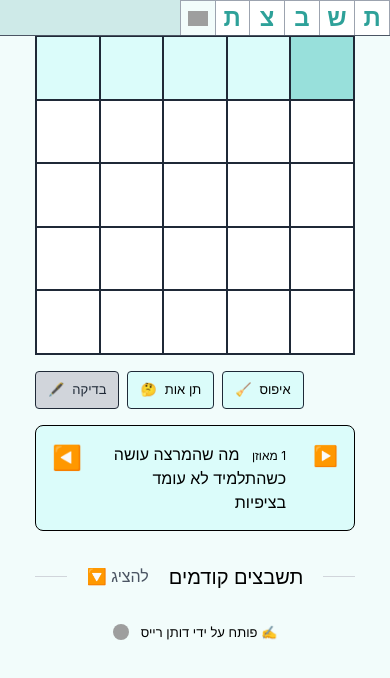
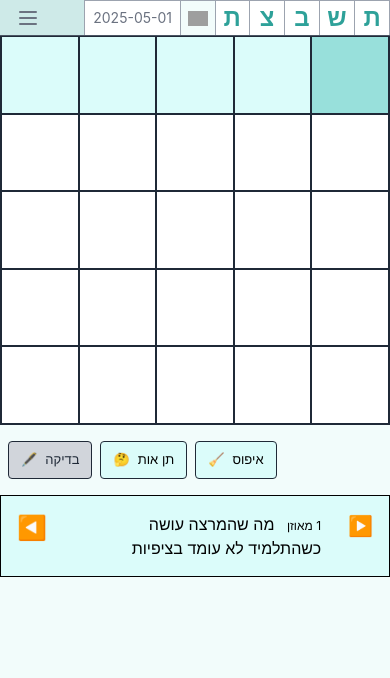
Before and after one commit to dotanrs/tashbezet, a React (Create React App) app: page / in a window 390 px wide. Both pictures are taken after a click on the button "להתחיל ✍️". Shown: the top 678 px of the page. Built offline with nearby package versions, Linux system fonts and the light colour scheme; grey boxes are pictures that could not be loaded.

Commit message:
Extract prev-puzzles to page, max width on small screen

```diff
--- a/package.json
+++ b/package.json
@@ -8,6 +8,7 @@
     "@types/react": "^18.2.0",
     "@types/react-dom": "^18.2.0",
     "gh-pages": "^6.3.0",
+    "lucide-react": "^0.511.0",
     "react": "^18.2.0",
     "react-confetti": "^6.4.0",
     "react-dom": "^18.2.0",
--- a/src/components/PreviousPuzzles.tsx
+++ b/src/components/PreviousPuzzles.tsx
@@ -6,11 +6,9 @@ import { puzzles } from '../crosswords';
 interface PreviousPuzzlesProps {
   currentPuzzleId: PuzzleId | null;
   onPuzzleChange: (puzzleId: PuzzleId) => void;
-  shown: boolean;
-  setShown: (shown: boolean) => void;
 }
 
-const PreviousPuzzles: React.FC<PreviousPuzzlesProps> = ({ currentPuzzleId, onPuzzleChange, shown, setShown }) => {
+const PreviousPuzzles: React.FC<PreviousPuzzlesProps> = ({ currentPuzzleId, onPuzzleChange }) => {
   const puzzleIds = Object.keys(puzzles) as PuzzleId[];
 
   const getPuzzleStatus = (puzzleId: PuzzleId) => {
@@ -20,16 +18,21 @@ const PreviousPuzzles: React.FC<PreviousPuzzlesProps> = ({ currentPuzzleId, onPu
   };
 
   return (
-    <div className="mt-8 w-full" style={{fontFamily: "'Rubik', sans-serif"}}>
+    <div className="mt-20 w-full" style={{fontFamily: "'Rubik', sans-serif"}}>
+      <h1 className='text-xl text-gray-700 text-center mb-8'>תשבצת - תשבץ קטן אחד בשבוע</h1>
+      <div className="mt-8 mb-10 flex gap-3 text-[13px] justify-center">
+        <div className="flex items-center gap-10">
+          <a href="https://www.linkedin.com/in/dotanreis/" className="underline">
+            <img src="https://dotanrs.github.io/tashbezet/linkedin.jpg" alt='Linkedin icon' className="w-4 h-4 rounded-full" />
+          </a>
+        </div>
+        <div className="items-center gap-10">פותח על ידי דותן רייס ✍</div>
+      </div>
       <div className="flex flex-row justify-between space-x-5 items-center mb-4">
         <div className="h-[1px] bg-gray-300 flex-auto"></div>
-        <div onClick={() => setShown(!shown)} className={`text-center text-gray-600 cursor-pointer`}>
-          {shown ? '🔼 להסתיר' : '🔽 להציג'}
-        </div>
         <div className="text-xl w-18 text-center">תשבצים קודמים</div>
         <div className="h-[1px] bg-gray-300 flex-auto"></div>
       </div>
-      {shown && (
       <div className="grid grid-cols-2 justify-center gap-2 flex-wrap mb-4" style={{ direction: 'rtl' }}>
       {puzzleIds.map((puzzleId) => {
         const status = getPuzzleStatus(puzzleId);
@@ -54,7 +57,6 @@ const PreviousPuzzles: React.FC<PreviousPuzzlesProps> = ({ currentPuzzleId, onPu
         );
       })}
       </div>
-      )}
     </div>
   );
 };
--- a/src/components/Puzzle.tsx
+++ b/src/components/Puzzle.tsx
@@ -598,7 +598,7 @@ const Puzzle: React.FC<PuzzlesProps> = ({ currentConfig, currentPuzzleId, setCur
     }, []);
 
   return currentConfig && <>
-  <div id="whole-crossword" className="sm:w-full w-[calc(100vw-70px)] sm:pt-10 pt-[35px] max-w-[500px]">
+  <div id="whole-crossword" className="sm:w-full w-[100%] sm:pt-10 pt-[35px] max-w-[500px]">
     <div id="main-content" style={isMobile ? { minHeight: `calc(100vh - ${bottomPadding}px - 15px)` } : undefined}>
       <div id="crossword-and-buttons" className="flex space-x-5 flex-row justify-between items-start mt-0 mb-3">
         <CrosswordGrid
@@ -614,7 +614,7 @@ const Puzzle: React.FC<PuzzlesProps> = ({ currentConfig, currentPuzzleId, setCur
       </div>
       {/* Status message */}
       {message && (
-        <div className="p-2 w-auto px-4 rounded text-[13px] bg-[#2ea199] text-white relative overflow-hidden" style={{ direction: 'rtl' }}>
+        <div className="p-2 w-auto mx-2 rounded text-[13px] bg-[#2ea199] text-white relative overflow-hidden" style={{ direction: 'rtl' }}>
           <div className="absolute inset-0 translate-x-full animate-shimmer bg-gradient-to-r from-transparent via-white/30 to-transparent" />
           <span className="relative">{message}</span>
         </div>
@@ -622,7 +622,7 @@ const Puzzle: React.FC<PuzzlesProps> = ({ currentConfig, currentPuzzleId, setCur
 
       {
         currentVisibleHint() && (
-          <div className="mt-1 p-2 w-auto px-4 border-[0.5px] border-gray-600 rounded text-[13px] bg-[#d1f7eb] text-black relative overflow-hidden" style={{ direction: 'rtl' }}>
+          <div className="mt-1 p-2 w-auto px-4 border-[0.5px] border-gray-600 sm:rounded text-[13px] bg-[#d1f7eb] text-black relative overflow-hidden" style={{ direction: 'rtl' }}>
             <div className="absolute" />
             <span className="relative whitespace-pre-wrap">{currentVisibleHint()}</span>
           </div>
@@ -630,7 +630,7 @@ const Puzzle: React.FC<PuzzlesProps> = ({ currentConfig, currentPuzzleId, setCur
       }
 
       {/* Buttons section */}
-      <div id="sidebar-container" className={`text-center flex mt-4 flex-row gap-2 text-[13px] w-[100px] p-x-4 pb-4`}>
+      <div id="sidebar-container" className={`text-center flex mt-4 flex-row gap-2 text-[13px] w-[100px] px-2 pb-4`}>
         <Sidebar
           onMarkPuzzle={markPuzzle}
           onHint={handleHint}
@@ -642,7 +642,7 @@ const Puzzle: React.FC<PuzzlesProps> = ({ currentConfig, currentPuzzleId, setCur
 
       {/* Clues display */}
       <div id="clues-and-keyboard" ref={cluesKeyboardRef} className={`${cluesKeyboardLocation(isMobile)} whitespace-pre-wrap`}>
-        <div className={`min-h-[82px] max-w-[100%] bg-[#dbfcfa] border-[0.5px] border-black ${isMobile ? '' : 'rounded-lg'}`}>
+        <div className={`min-h-[82px] max-w-[100%] bg-[#dbfcfa] border-[0.5px] border-black ${isMobile ? '' : 'sm:rounded-lg'}`}>
         <div className="p-4 w-full direction-rtl text-right flex gap-[15px] justify-between" style={{ direction: 'rtl' }}>
           <div className="flex-none cursor-pointer select-none text-xl"
           onClick={() => moveToNextDefinition(true)}>
--- a/src/crossword-puzzle.tsx
+++ b/src/crossword-puzzle.tsx
@@ -5,10 +5,10 @@ import { puzzles, PuzzleId } from './crosswords';
 import PreviousPuzzles from './components/PreviousPuzzles';
 import useIsMobile from './hooks/useIsMobile';
 import Puzzle from './components/Puzzle';
+import { Menu, X } from 'lucide-react';
 
 const CrosswordPuzzle = () => {
   const isMobile = useIsMobile();
-  const [bottomPadding, setBottomPadding] = useState(0);
 
   // Add new state for game started
   const [gameStarted, setGameStarted] = useState(false);
@@ -23,8 +23,8 @@ const CrosswordPuzzle = () => {
     setCurrentPuzzleId(puzzleId);
     setCurrentConfig(puzzles[puzzleId]);
     setGameStarted(true);
+    setPreviousPuzzlesShown(false);
   };
-
 
   // Add handleStartGame
   const handleStartGame = () => {
@@ -58,7 +58,8 @@ const CrosswordPuzzle = () => {
 
   function getTitle(size: string, width: string, noBottomBorder: boolean, fontColor: string, pencilPosition: string, withPen: boolean) {
     const word = withPen ? "תשבצת" : 'תשבצת';
-    return <div className="relative">
+    return (
+      <div className="relative flex flex-row justify-between">
         <div className='border-l-[1px] border-gray-400 grid grid-flow-col'>
           {Array.from(word).map((letter, index) => (
           <div
@@ -89,18 +90,33 @@ const CrosswordPuzzle = () => {
               {<img className='w-5' alt='Pencil emoji' src="https://dotanrs.github.io/tashbezet/pencil_cyan.png"></img>}
             </span>
           </div>}
+          {(withPen && currentConfig) && <div
+            key={1000}
+            className={`flex items-center justify-center ${size} m-0 border-y-[1px] mr-[-0.5px] px-2 overflow-hidden truncate text-sm
+                    border-r-[1px] ${noBottomBorder && 'border-b-0'} border-gray-400 bg-white`}
+          >
+            <a href='https://dotanrs.github.io/tashbezet/' title={`תשבצת ${currentConfig.name}`}>
+            <span className={'text-sm text-gray-500'}>
+              {currentConfig.name}
+            </span>
+            </a>
+          </div>}
         </div>
       <img className={pencilPosition} alt='Pencil emoji' src="https://dotanrs.github.io/tashbezet/pencil.png"></img>
     </div>
+    )
   }
 
   function getGameTitle() {
     return <div className='fixed z-10 w-full bg-[#ceeae8] border-b-[1px] border-gray-600 mb-0'>
-    <div className={`${pageWidth} flex flex-row items-center justify-end m-auto`}>
+    <div className={`${pageWidth} flex flex-row items-center justify-between m-auto pl-4 sm:pl-0`}>
+      <div id="options">
+        <a onClick={() => setPreviousPuzzlesShown(!previousPuzzlesShown)}>
+          {previousPuzzlesShown ? <X size={24} className='text-gray-500' /> : <Menu size={24} className='text-gray-500' />}
+        </a>
+      </div>
       <div className={`select-none border-black`} style={{ direction: 'rtl' }}>
-        <a href="https://dotanrs.github.io/tashbezet">
         {getTitle('text-2xl', 'sm:w-10 w-[35px]', true, '#2ea199', 'hidden', true)}
-        </a>
       </div>
     </div>
   </div>
@@ -135,8 +151,7 @@ const CrosswordPuzzle = () => {
       <div className='pt-4'>אפשר לסובב את המכשיר למצב אופקי?</div>
     </div>
     <div id="crossword-container"
-      className={`w-full ${containerStyle(gameStarted)} right-0 left-0 m-x-0 flex flex-col items-center pt-0 mx-auto`}
-      style={isMobile ? { paddingBottom: bottomPadding } : undefined}>
+      className={`w-full ${containerStyle(gameStarted)} right-0 left-0 m-x-0 flex flex-col items-center pt-0 mx-auto`}>
       {gameStarted ? getGameTitle() : getWelcomeTitle()}
       <div className={`${pageWidth}`}>
         {!gameStarted ? (
@@ -167,7 +182,14 @@ const CrosswordPuzzle = () => {
               />
             )}
 
-            {(currentConfig && currentPuzzleId) && (
+            {previousPuzzlesShown && (
+              <PreviousPuzzles
+                currentPuzzleId={currentPuzzleId}
+                onPuzzleChange={handlePuzzleChange}
+              />
+            )}
+
+            {(!previousPuzzlesShown && currentConfig && currentPuzzleId) && (
               <Puzzle
                 currentConfig={currentConfig}
                 setShowConfetti={setShowConfetti}
@@ -176,23 +198,7 @@ const CrosswordPuzzle = () => {
                 currentPuzzleId={currentPuzzleId}
               />
             )}
-            <PreviousPuzzles
-              currentPuzzleId={currentPuzzleId}
-              onPuzzleChange={handlePuzzleChange}
-              shown={previousPuzzlesShown}
-              setShown={setPreviousPuzzlesShown}
-            />
           </>
-        )}
-
-        {gameStarted && (<div className="mt-8 mb-4 flex gap-3 text-[13px] justify-center">
-          <div className="flex items-center gap-10">
-            <a href="https://www.linkedin.com/in/dotanreis/" className="underline">
-              <img src="https://dotanrs.github.io/tashbezet/linkedin.jpg" alt='Linkedin icon' className="w-4 h-4 rounded-full" />
-            </a>
-          </div>
-          <div className="items-center gap-10">פותח על ידי דותן רייס ✍</div>
-        </div>
         )}
       </div>
     </div>
```
Also changed, not shown: 1 other file (tests, documents, lock files or other folders). Lines whose indentation alone changed are shown as unchanged.
